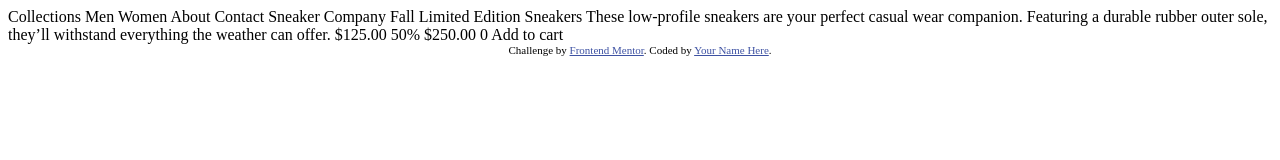
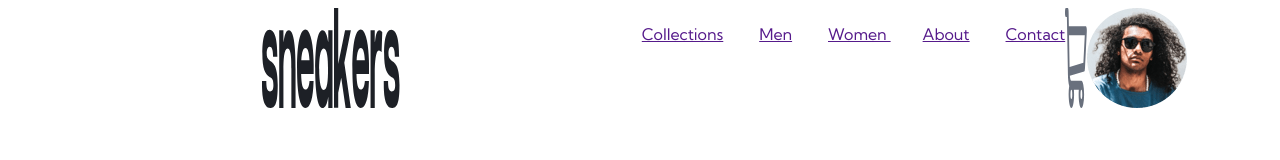
Before and after one commit to LMEKKI/ecommerce-product-page-main, a plain HTML site: page index.html in a window 1280 px wide. Drawn offline with Linux system fonts and the light colour scheme.

Commit message:
debut of header and many css

```diff
--- a/index.html
+++ b/index.html
@@ -5,40 +5,47 @@
   <meta name="viewport" content="width=device-width, initial-scale=1.0"> <!-- displays site properly based on user's device -->
 
   <link rel="icon" type="image/png" sizes="32x32" href="./images/favicon-32x32.png">
+  <link rel="stylesheet" href="style.css">
 
   <title>Frontend Mentor | E-commerce product page</title>
 
-  <!-- Feel free to remove these styles or customise in your own stylesheet 👍 -->
-  <style>
-    .attribution { font-size: 11px; text-align: center; }
-    .attribution a { color: hsl(228, 45%, 44%); }
-  </style>
+
 </head>
+
 <body>
 
-  Collections
-  Men
-  Women
-  About
-  Contact
+<header>
 
-  Sneaker Company
+<div class="logo"></div>
+<img src="/images/logo.svg" alt="">
+<nav >
 
-  Fall Limited Edition Sneakers
+<div class="firstNav">
 
-  These low-profile sneakers are your perfect casual wear companion. Featuring a
-  durable rubber outer sole, they’ll withstand everything the weather can offer.
+  <ul>
+    <li><a href="">Collections</a></li>
+    <li><a href="">Men</a></li>
+    <li><a href="">Women </a></li>
+    <li><a href="">About</a></li>
+    <li><a href="">Contact</a></li>
+  </ul>
 
-  $125.00
-  50%
-  $250.00
 
-  0
-  Add to cart
 
-  <div class="attribution">
-    Challenge by <a href="https://www.frontendmentor.io?ref=challenge" target="_blank">Frontend Mentor</a>.
-    Coded by <a href="#">Your Name Here</a>.
-  </div>
+</div>
+<div class="secondNav"></div>
+<img src="/images/icon-cart.svg" alt="Cart logo">
+
+<img src="/images/image-avatar.png" alt="Profile Picture" srcset="">
+</nav>
+
+
+
+
+
+</header>
+
+
+
 </body>
 </html>
--- /dev/null
+++ b/style.css
@@ -0,0 +1,25 @@
+@import url('https://fonts.googleapis.com/css2?family=Kumbh+Sans:wght@400;700&display=swap');
+
+body{
+    font-family: 'Kumbh Sans', sans-serif;
+}
+
+header {
+    display: flex;
+    flex-direction: row;
+    justify-content: space-around;
+
+}
+
+nav {
+    display: flex;
+    flex-direction: row;
+    justify-content: space-around;
+}
+
+
+li  {
+    list-style: none;
+    display: inline;
+    padding-left: 2em;
+}
```
